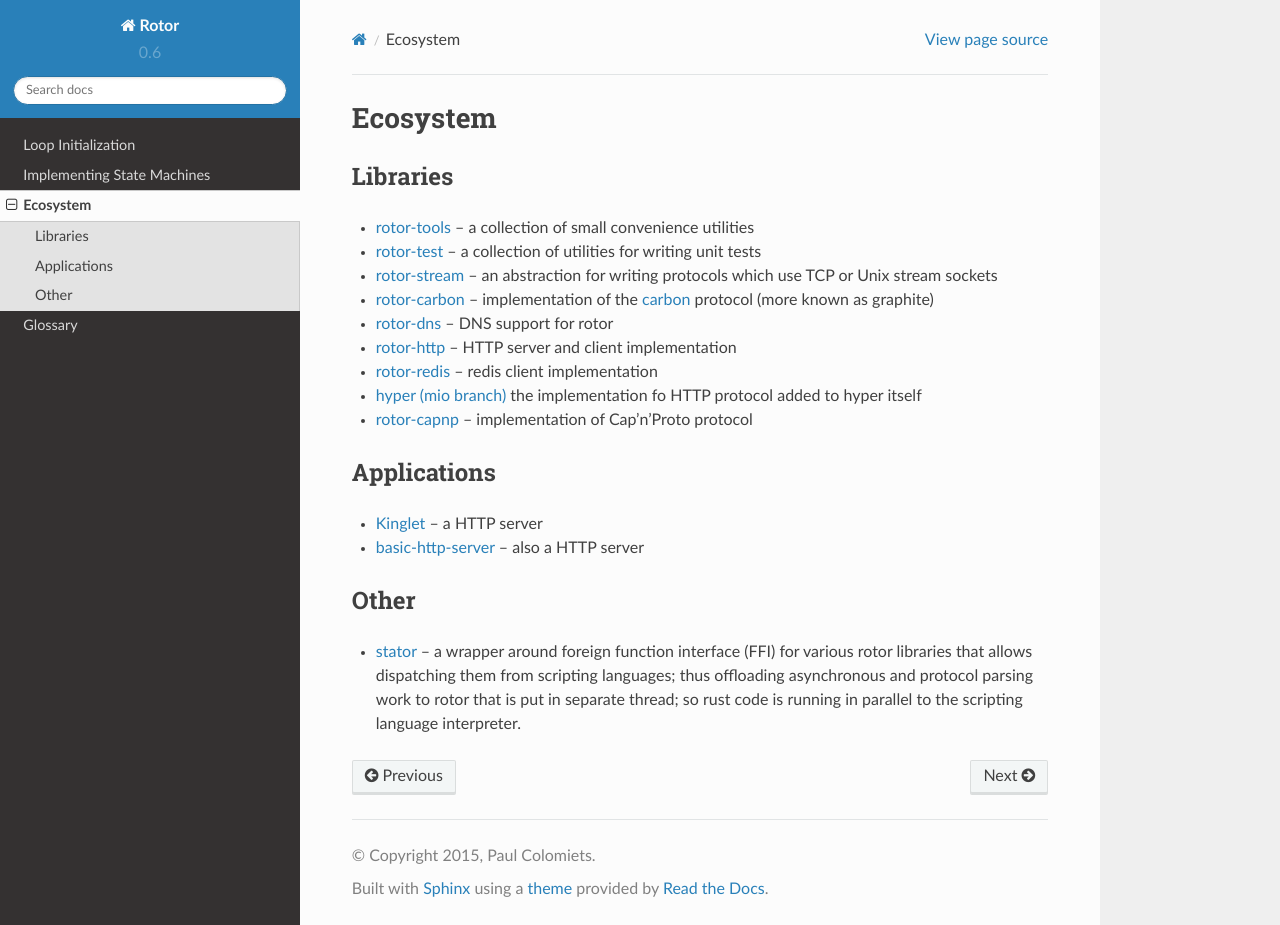
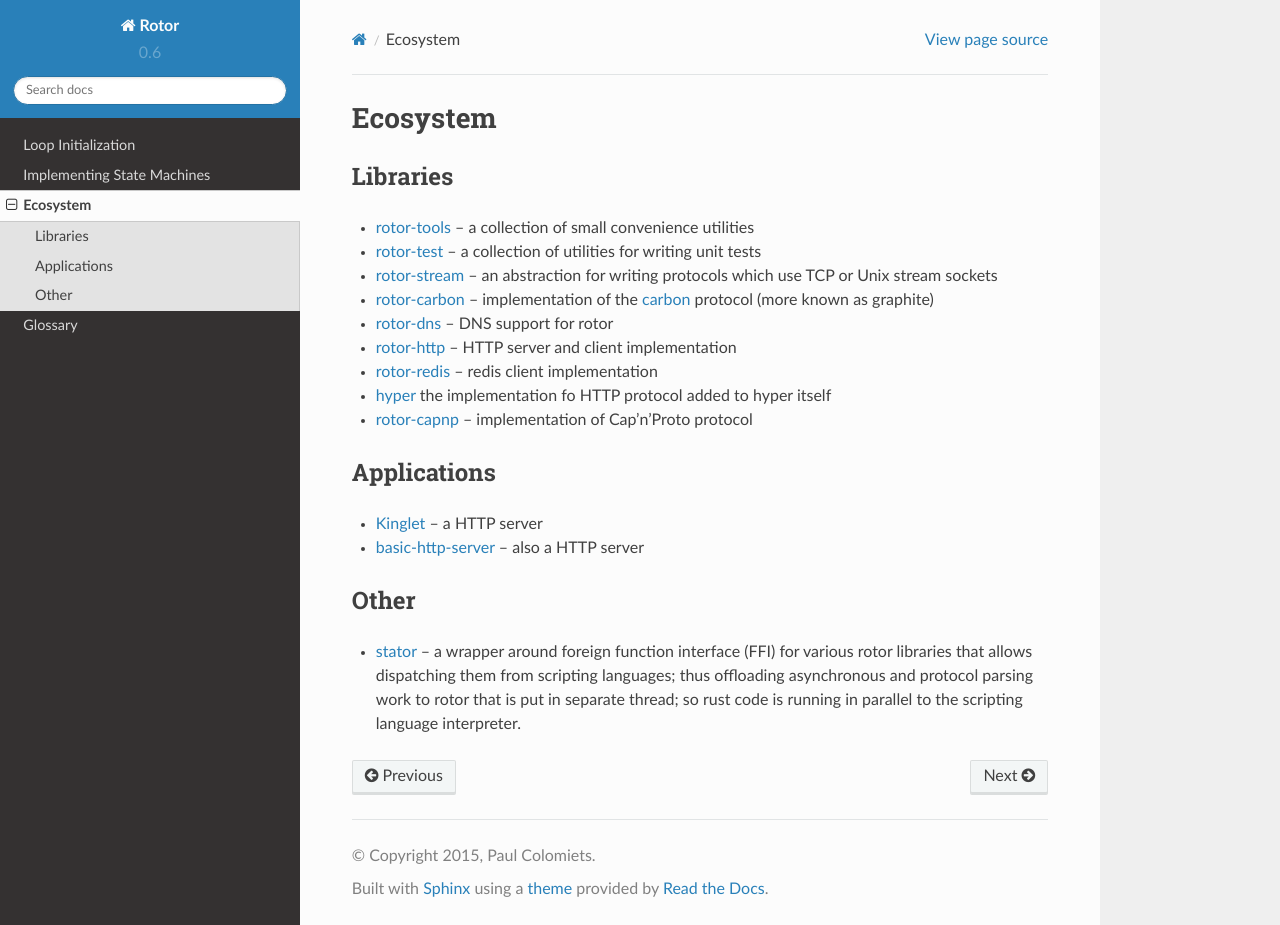
Before and after one commit to tailhook/rotor, a Sphinx documentation site: the page built from doc/ecosystem.rst, in a window 1280 px wide and 925 px high. Built offline with Sphinx 7.4.7 and the Read the Docs theme 2.0.0, drawn with Linux system fonts in a browser that asks for light colours.

Commit message:
Hyper now uses rotor in master.
https://github.com/hyperium/hyper/pull/778

```diff
--- a/doc/ecosystem.rst
+++ b/doc/ecosystem.rst
@@ -21,7 +21,7 @@
   implementation
 * `rotor-redis <https://github.com/tailhook/rotor-redis/>`_ -- redis client
   implementation
-* `hyper (mio branch) <https://github.com/hyperium/hyper/tree/mio>`_
+* `hyper <https://github.com/hyperium/hyper/>`_
   the implementation fo HTTP protocol added to hyper itself
 * `rotor-capnp <https://github.com/0x1997/rotor-capnp>`_ -- implementation
   of Cap'n'Proto protocol
```
